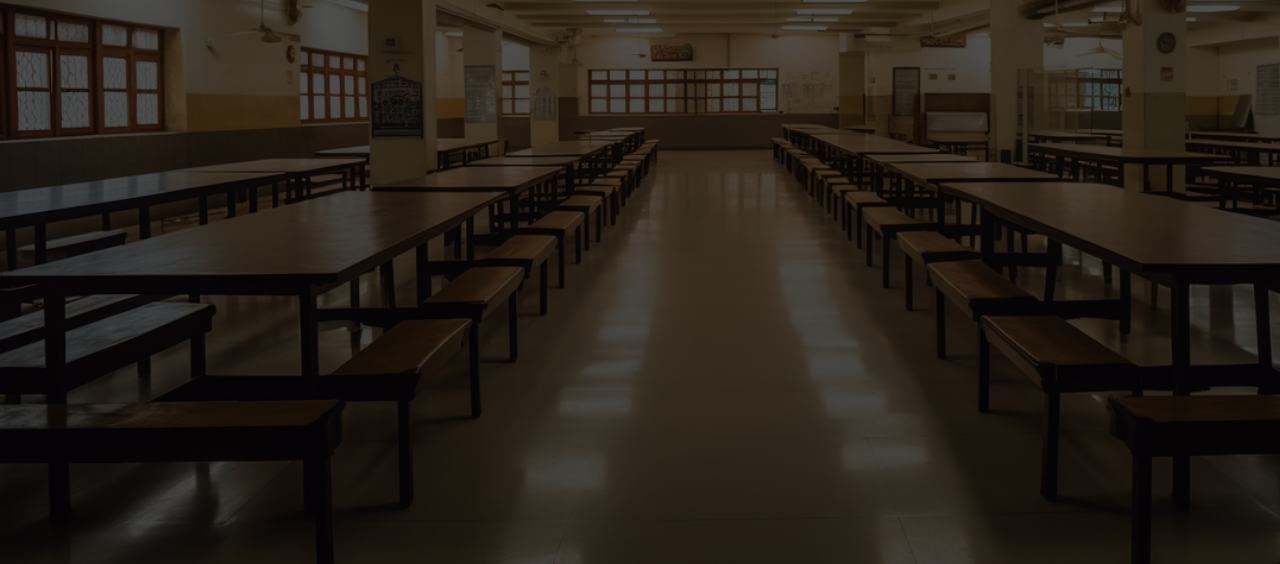
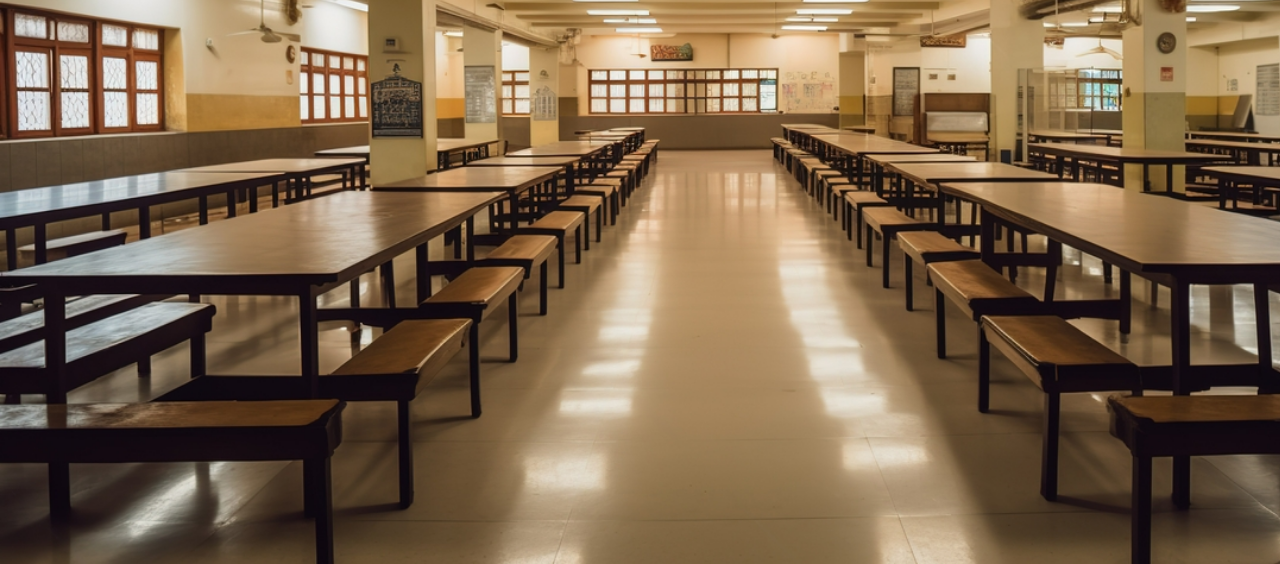
Before and after one commit to JEEVANSP/messcount, a plain HTML site: page index.html in a window 1280 px wide. Shown: the part 236-800 px from the top of the page. Drawn offline with nearby package versions, Linux system fonts and the light colour scheme.

Commit message:
Update style.css

```diff
--- a/style.css
+++ b/style.css
@@ -5,7 +5,7 @@
     font-family: 'poppins', sans-serif;
 }
 body {
-    background: linear-gradient(rgba(0, 0, 0, 0.658), rgba(0, 0, 0, 0.705)), url('./images/back.png');
+    background:  url('./images/back.png'),linear-gradient(rgba(0, 0, 0, 0.658), rgba(0, 0, 0, 0.705));
     width: 100%;
     min-height: 100vh;
     background-size: cover;
```
